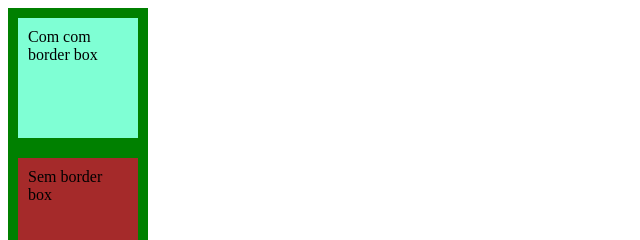
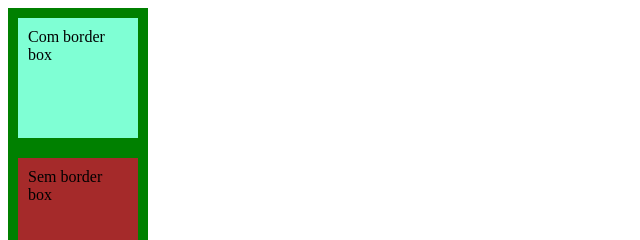
Before and after one commit to HeeyV1/css-basico, a plain HTML site: page index.html in a window 1280 px wide. Shown: the top 240 px of the page, 0-640 px from the left. Drawn offline with Linux system fonts and the light colour scheme.

Commit message:
Arrumado um erro de ortografia

```diff
--- a/index.html
+++ b/index.html
@@ -7,7 +7,7 @@
     <link rel="stylesheet" href="style.css">
 </head>
 <body>
-     <div class="com-border-box">Com com border box</div>
+     <div class="com-border-box">Com border box</div>
      <div class="sem-border-box">Sem border box</div>
 </body>
 </html>
```
